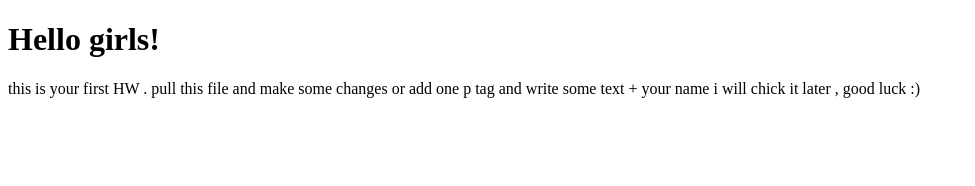
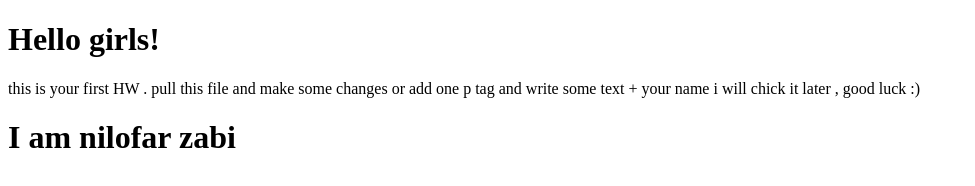
Before and after one commit to git-BAND/first-git-HW, a plain HTML site: page index.html in a window 1280 px wide. Shown: the whole page, without its empty margins (0-975 px from the left). Drawn offline with Linux system fonts and the light colour scheme.

Commit message:
my first commit nilofar

```diff
--- a/index.html
+++ b/index.html
@@ -15,6 +15,8 @@
         or add one p tag and write some text + your name i will chick it later ,
         good luck :) </p>
 
+        <h1>I am nilofar zabi </h1>
+
 </body>
 
 </html>
```
